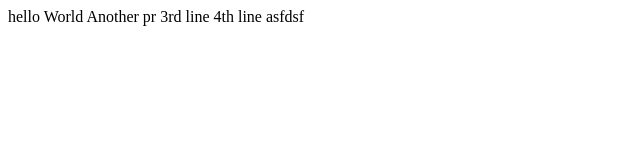
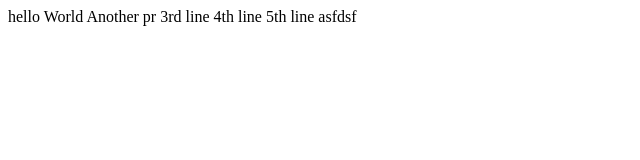
Before and after one commit to amitsinghsutara/github-release-note-repo, a plain HTML site: page index.html in a window 1280 px wide. Shown: the full height of the page, 0-640 px from the left. Drawn offline with Linux system fonts and the light colour scheme.

Commit message:
Added 5th line in index.html!

```diff
--- a/index.html
+++ b/index.html
@@ -5,6 +5,7 @@
         Another pr
         3rd line
         4th line
+        5th line
         asfdsf
     </body>
 </head>
```
